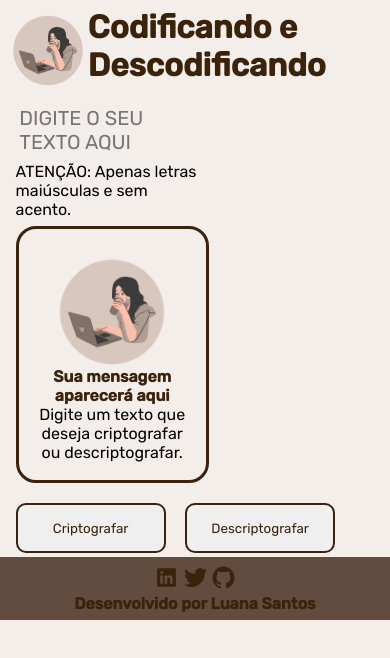
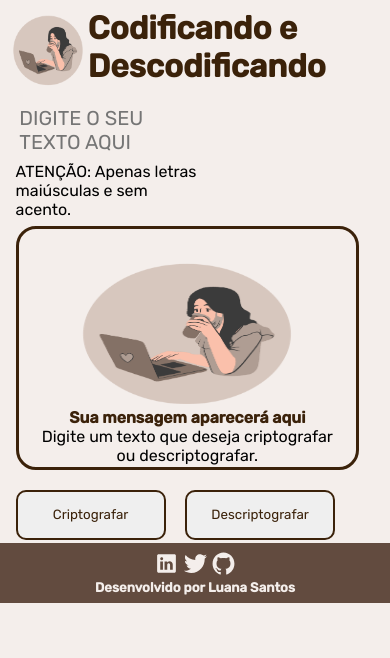
Before and after one commit to luadechiclete/Challeng-Oracle-ONE, a plain HTML site: page index.html in a window 390 px wide. Drawn offline with nearby package versions, Linux system fonts and the light colour scheme.

Commit message:
finalizado

```diff
--- a/assets/css/style.css
+++ b/assets/css/style.css
@@ -63,8 +63,8 @@ body {
     flex-direction: column;
     border: 3px solid var(--cortitulo);
     border-radius: 20px;
-    width: 25%;
-    height: 40%;
+    width: 200px;
+    height: 200px;
     margin-right: 3%;
     padding: 5%;
 }
@@ -96,7 +96,7 @@ body {
     margin-left: 4%;
     cursor: pointer;
     position: relative;
-    top: -250px;
+    top: -100px;
 }
 
 .btn-copiar {
@@ -107,7 +107,7 @@ body {
     width: 150px;
     height: 50px;
     margin-bottom: 10%;
-    margin-left: 30%;
+    margin-left: 15%;
     cursor: pointer;
 }
 
@@ -123,7 +123,7 @@ body {
     padding: 2%;
     margin-top: 6%;
     background: var(--corprincipal);
-    color: var(--cortitulo);
+    color: var(--corsecundaria);
 }
 
 .rodape h3 {
@@ -133,7 +133,7 @@ body {
 .icons ion-icon {
     width: 25px;
     height: 25px;
-    color: var(--cortitulo);
+    color: var(--corsecundaria);
 }
 
 .icons ion-icon:hover {
@@ -145,8 +145,17 @@ body {
         top: -200px;
     }
     #output {
-        width: 40%;
+        width: 300px;
+        height: 200px;
     }
+    .btn-copiar {
+        position: relative;
+        right: 50px
+    }
+    .container-bnt button {
+        top: 20px;
+    }
+
 }
 @media(max-width:750px) {
     .container-input {
@@ -158,6 +167,10 @@ body {
     .container-bnt button {
         top: 20px;
     }
+    .cabecalho {
+        justify-content: center;
+        align-items: center;
+    }
 }
 
 @media(max-width:375px) {
--- a/index.html
+++ b/index.html
@@ -46,7 +46,7 @@
             <a href="https://twitter.com/tunglna" target="_blank"><ion-icon name="logo-twitter"></ion-icon></ion-icon></a>
             <a href="https://github.com/tunglna" target="_blank"><ion-icon name="logo-github"></ion-icon></a>
         </div>
-        <h3>Desenvolvido por Luana Santos</h3>
+        <h5>Desenvolvido por Luana Santos</h5>
     </footer>
     <script src="https://unpkg.com/ionicons@4.5.10-0/dist/ionicons.js"></script>
     <script src="file.js"></script>
```
